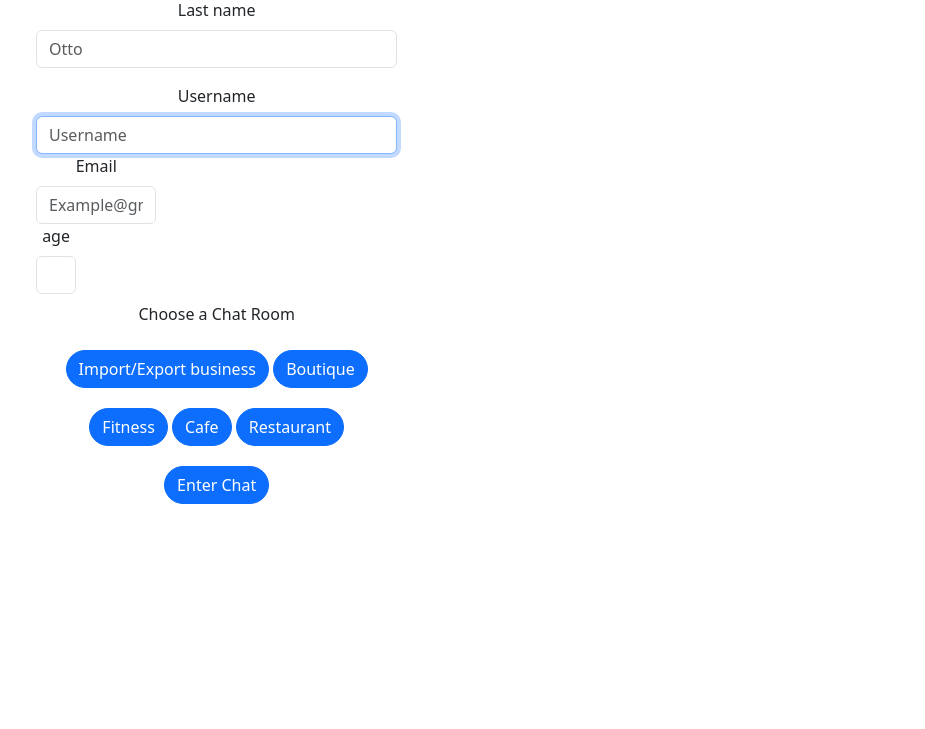
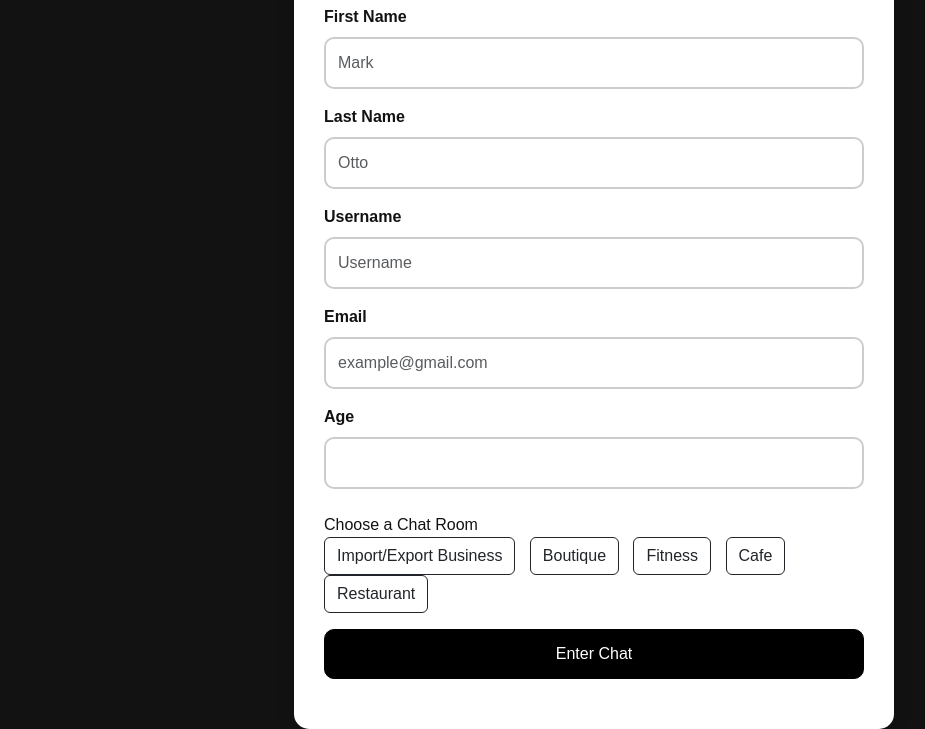
Before and after one commit to Dharanish-2006/chat-app-v3, a website: page public/index.html in a window 1280 px wide. Shown: the part 88-817 px from the top of the page, without its empty margins (46-971 px from the left). Drawn offline with nearby package versions, Linux system fonts and the light colour scheme.

Commit message:
changes made

```diff
--- a/public/index.html
+++ b/public/index.html
@@ -6,21 +6,30 @@
   <meta charset="UTF-8" />
   <link rel="stylesheet" href="https://cdnjs.cloudflare.com/ajax/libs/font-awesome/5.15.4/css/fontawesome.min.css" />
   <link rel="stylesheet" href="https://cdn.jsdelivr.net/npm/bootstrap@5.3.0/dist/css/bootstrap.rtl.min.css" />
-  <title>Chat Login</title>
+  <title>COLLAB X</title>
 </head>
 
-<body class="container-sm text-center">
+<body class="container-sm">
   <style>
     .btn-primary{
       margin-bottom: 20px;
       border-radius: 50px;
     --bs-btn-active-bg:#16191e;
     }
+    h1{
+      text-align: center;
+    }
+    body{
+      background-color: #16191e;
+      color: white;
+    }
   </style>
+  <!-- <h1>COLLAB X</h1>
+  <div class="d-flex justify-content-center" style="">
       <form class="row g-3 needs-validation d-block" id="nicknameForm" novalidate>
         <div class="col-md-4">
           <label for="validationCustom01" class="form-label">First name</label>
-          <input type="text" class="form-control" id="validationCustom01" placeholder="Mark" required>
+          <input type="text" class="form-control" id="validationCustom01" placeholder="Mark" style="width: fit-content;" required>
           <div class="valid-feedback">
             Looks good!
           </div>
@@ -30,7 +39,7 @@
         </div>
         <div class="col-md-4">
           <label for="validationCustom02" class="form-label">Last name</label>
-          <input type="text" class="form-control" id="validationCustom02" placeholder="Otto" required>
+          <input type="text" class="form-control" id="validationCustom02" style="width: fit-content;" placeholder="Otto" required>
           <div class="valid-feedback">
             Looks good!
           </div>
@@ -41,14 +50,14 @@
         <div class="col-md-4">
           <label for="validationCustomUsername" class="form-label">Username</label>
           <div class="input-group has-validation">
-          <input type="text" name="nickname" id="nicknameInput" class="form-control " placeholder="Username" required autofocus />
+          <input type="text" name="nickname" id="nicknameInput" class="form-control" style="width: fit-content;" placeholder="Username" required />
             <div class="invalid-feedback">
               Please choose a username.
             </div>
           </div>
           <div class="col-md-4">
             <label for="validationCustom03" class="form-label">Email</label>
-            <input type="email" class="form-control" id="validationCustom03" placeholder="Example@gmail.com" required>
+            <input type="email" class="form-control" id="validationCustom03" style="width: fit-content;" placeholder="Example@gmail.com" required>
             <div class="valid-feedback">
               Looks good!
             </div>
@@ -57,7 +66,7 @@
             </div>
           <div class="col-md-4">
             <label for="validationCustom04" class="form-label">age</label>
-            <input type="number" class="form-control" id="validationCustom04" required>
+            <input type="number" class="form-control" id="validationCustom04" required style="width: fit-content;">
             <div class="valid-feedback">
               Looks good!
             </div>
@@ -73,7 +82,6 @@
       <div class="col-sm-2">
       </div>
     </div>
-    <!-- Chat Room Selection -->
     <label class="mt-2" for="chatrooms">Choose a Chat Room</label>
     <br />
     <br/>
@@ -96,7 +104,144 @@
     <button class="btn btn-primary" type="submit" onclick="fun()">
       Enter Chat
     </button>
-  </form>
+  </div>
+
+  </form> -->
+
+  <style>
+    body {
+      background-color: #121212; /* Dark background */
+      font-family: 'Arial', sans-serif;
+      color: #fff;
+      height: 100vh;
+      margin: 0;
+    }
+    .form-container {
+      background-color: #fff; /* White form background */
+      color: #121212; /* Dark text */
+      border-radius: 15px;
+      padding: 30px;
+      box-shadow: 0 4px 20px rgba(0, 0, 0, 0.1);
+      max-width: 600px;
+      width: 100%;
+    }
+    .form-container h1 {
+      color: #000; /* Black text for heading */
+      font-size: 36px;
+      text-align: center;
+      margin-bottom: 20px;
+    }
+    .form-label {
+      font-weight: bold;
+    }
+    .form-control {
+      border-radius: 10px;
+      box-shadow: none;
+      margin-bottom: 15px;
+      padding: 12px;
+      font-size: 16px;
+      border: 2px solid #ccc; /* Light gray border */
+    }
+    .form-control:focus {
+      border-color: #000; /* Black border on focus */
+      box-shadow: 0 0 0 0.2rem rgba(0, 0, 0, 0.25);
+    }
+    .btn-primary {
+      background-color: #000; /* Black button */
+      border-color: #000;
+      border-radius: 10px;
+      padding: 12px 20px;
+      font-size: 16px;
+      transition: background-color 0.3s ease;
+    }
+    .btn-primary:hover {
+      background-color: #333; /* Darker black on hover */
+      border-color: #333;
+    }
+    .btn-check:checked + .btn {
+      background-color: #000; /* Black radio button checked */
+      color: white;
+    }
+    .btn-check:checked + .btn:hover {
+      background-color: #333; /* Darker black when selected */
+    }
+    .invalid-feedback {
+      font-size: 14px;
+    }
+    .radio-label {
+      font-size: 16px;
+      margin-right: 10px;
+    }
+    .col-md-12 {
+      display: flex;
+      justify-content: center;
+    }
+  </style>
+  <div class="d-flex justify-content-center align-items-center min-vh-100">
+    <div class="form-container">
+      <h1>COLLAB X</h1>
+      <form class="needs-validation" id="nicknameForm" novalidate>
+        <div class="mb-3">
+          <label for="validationCustom01" class="form-label">First Name</label>
+          <input type="text" class="form-control" id="validationCustom01" placeholder="Mark" required>
+          <div class="valid-feedback">Looks good!</div>
+          <div class="invalid-feedback">Please enter your first name.</div>
+        </div>
+
+        <div class="mb-3">
+          <label for="validationCustom02" class="form-label">Last Name</label>
+          <input type="text" class="form-control" id="validationCustom02" placeholder="Otto" required>
+          <div class="valid-feedback">Looks good!</div>
+          <div class="invalid-feedback">Please enter your last name.</div>
+        </div>
+
+        <div class="mb-3">
+          <label for="nicknameInput" class="form-label">Username</label>
+          <input type="text" class="form-control" id="nicknameInput" placeholder="Username" required>
+          <div class="invalid-feedback">Please choose a username.</div>
+        </div>
+
+        <div class="mb-3">
+          <label for="validationCustom03" class="form-label">Email</label>
+          <input type="email" class="form-control" id="validationCustom03" placeholder="example@gmail.com" required>
+          <div class="valid-feedback">Looks good!</div>
+          <div class="invalid-feedback">Please enter a valid email.</div>
+        </div>
+
+        <div class="mb-3">
+          <label for="validationCustom04" class="form-label">Age</label>
+          <input type="number" class="form-control" id="validationCustom04" required>
+          <div class="valid-feedback">Looks good!</div>
+          <div class="invalid-feedback">Please enter a valid age.</div>
+        </div>
+
+        <div class="mb-3">
+          <label class="mt-2" for="chatrooms" class="form-label">Choose a Chat Room</label><br>
+          <input type="radio" name="val" class="btn-check" id="btn-check-1" value="Import/Export business" required>
+          <label class="btn btn-outline-dark radio-label" for="btn-check-1">Import/Export Business</label>
+
+          <input type="radio" name="val" class="btn-check" id="btn-check-2" value="Boutique">
+          <label class="btn btn-outline-dark radio-label" for="btn-check-2">Boutique</label>
+
+          <input type="radio" name="val" class="btn-check" id="btn-check-3" value="Fitness">
+          <label class="btn btn-outline-dark radio-label" for="btn-check-3">Fitness</label>
+
+          <input type="radio" name="val" class="btn-check" id="btn-check-4" value="Cafe">
+          <label class="btn btn-outline-dark radio-label" for="btn-check-4">Cafe</label>
+
+          <input type="radio" name="val" class="btn-check" id="btn-check-5" value="Restaurant">
+          <label class="btn btn-outline-dark radio-label" for="btn-check-5">Restaurant</label>
+        </div>
+
+        <div class="col-md-12">
+          <button class="btn btn-primary w-100" type="submit">
+            Enter Chat
+          </button>
+        </div>
+      </form>
+    </div>
+  </div>
+
   <script>
     const nicknameForm = document.getElementById("nicknameForm");
     const nicknameInput = document.getElementById("nicknameInput");
--- a/public/js/chat.js
+++ b/public/js/chat.js
@@ -106,7 +106,7 @@ chatNamespace.on("online", (data) => {
   data.forEach((user) => {
     if (roomNumber == user.roomNumber) {
       onlineUsers.innerHTML += `
-      <h1>${user.roomNumber}</h1>
+      <p class = 'RoomName'>${user.roomNumber}</p>
             <li>
             <button type="button" class="btn btn-light mx-2 p-2" data-toggle="modal" data-target="#pvChat" data-id=${
               user.id
```
Also changed, not shown: public/chat.html (+4 -0 lines).
